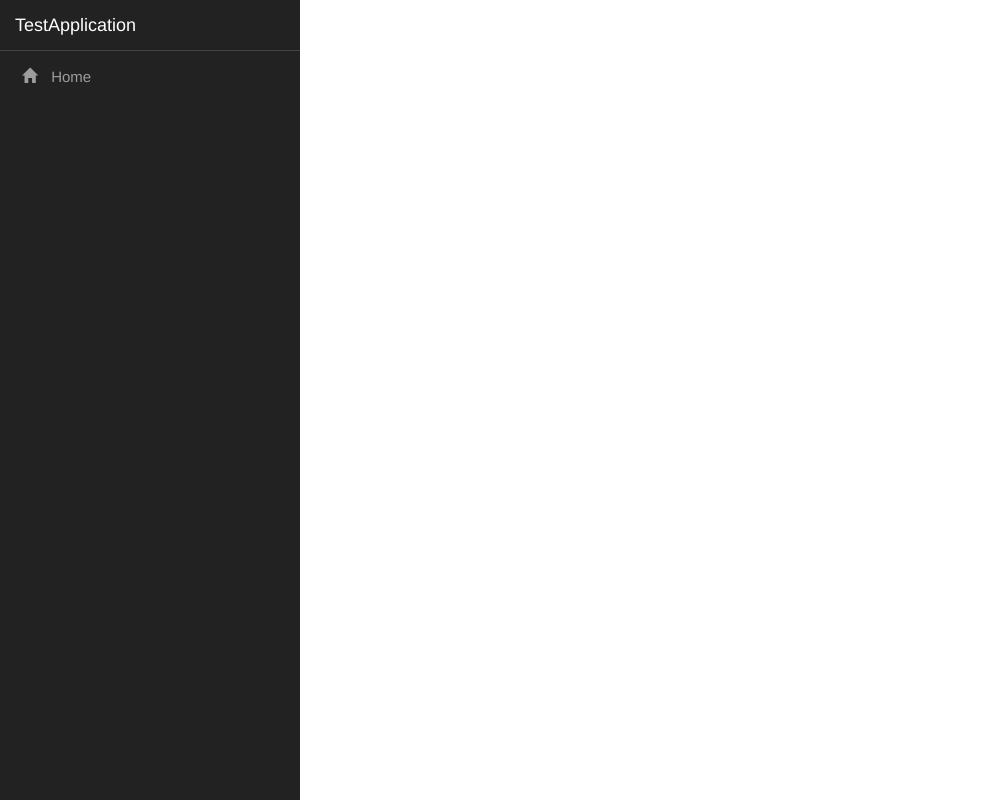
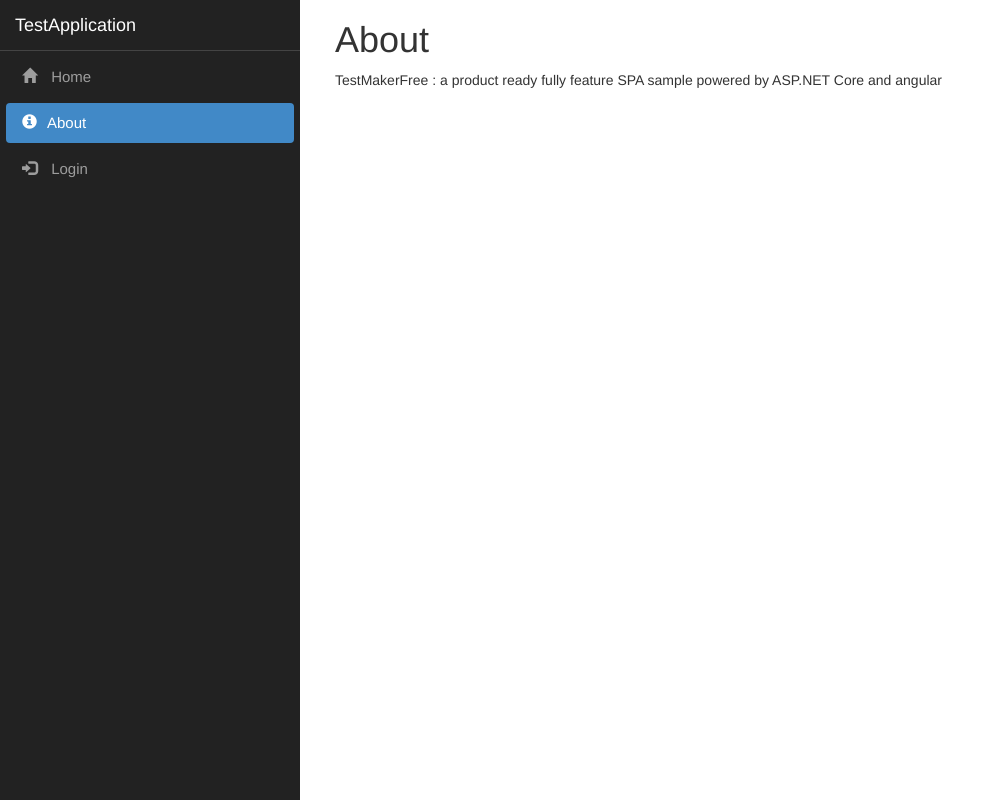
Before and after one commit to ugolole/TestApplication, an Angular app in the folder ClientApp/: page /about in a window 1280 px wide. Before the commit this address led to /. Shown: the whole page, without its empty margins (0-999 px from the left). Built offline with nearby package versions, Linux system fonts and the light colour scheme.

Commit message:
adding the final code to the remain components and implementing about and login component

```diff
--- /dev/null
+++ b/ClientApp/src/app/about/about.component.html
@@ -0,0 +1,5 @@
+<h1>{{title}} </h1>
+<div>
+  TestMakerFree : a product ready fully feature SPA sample powered by ASP.NET Core and
+  angular
+</div>
--- /dev/null
+++ b/ClientApp/src/app/about/about.component.ts
@@ -0,0 +1,10 @@
+import { Component } from "@angular/core";
+
+@Component({
+    selector: "about",
+    templateUrl: "./about.component.html"
+})
+
+export class AboutComponent {
+  title = "About";
+}
--- /dev/null
+++ b/ClientApp/src/app/login/login.component.html
@@ -0,0 +1,4 @@
+<h1>{{title}}</h1>
+<div>
+  TO-DO : Not implement yet.
+</div>
--- /dev/null
+++ b/ClientApp/src/app/login/login.component.ts
@@ -0,0 +1,10 @@
+import { Component } from "@angular/core";
+
+@Component({
+  selector: "login",
+  templateUrl: "./login.component.html"
+})
+
+export class LoginComponent{
+  title = "Login";
+}
--- a/ClientApp/src/app/nav-menu/nav-menu.component.html
+++ b/ClientApp/src/app/nav-menu/nav-menu.component.html
@@ -18,6 +18,16 @@
                         <span class='glyphicon glyphicon-home'></span> Home
                     </a>
                 </li>
+                <li [routerLinkActive] ="['link-active']">
+                    <a [routerLink]="['/about']">
+                        <span class='glyphicon glyphicon-info-sign'></span>About
+                    </a>
+                </li>
+                <li [routerLinkActive] ="['link-active']">
+                  <a [routerLink] ="['/login']">
+                    <span class="glyphicon glyphicon-log-in" ></span> Login
+                  </a>
+                </li>
             </ul>
         </div>
     </div>
--- /dev/null
+++ b/ClientApp/src/app/pagenotfound/pagenotfound.component.html
@@ -0,0 +1,4 @@
+<h1>{{title}}</h1>
+<div>
+  Oops... The page does not exist (yet!).
+</div>
--- /dev/null
+++ b/ClientApp/src/app/pagenotfound/pagenotfound.component.ts
@@ -0,0 +1,10 @@
+import { Component } from "@angular/core"
+
+@Component({
+  selector: "pagenotfound",
+  template: "./pagenotfound.component.html"
+})
+
+export class PageNotFoundComponent{
+  title = "Page not found"
+}
```
Also changed, not shown: ClientApp/src/app/app.module.ts (+12 -2 lines), 1 other file (tests, documents, lock files or other folders).
